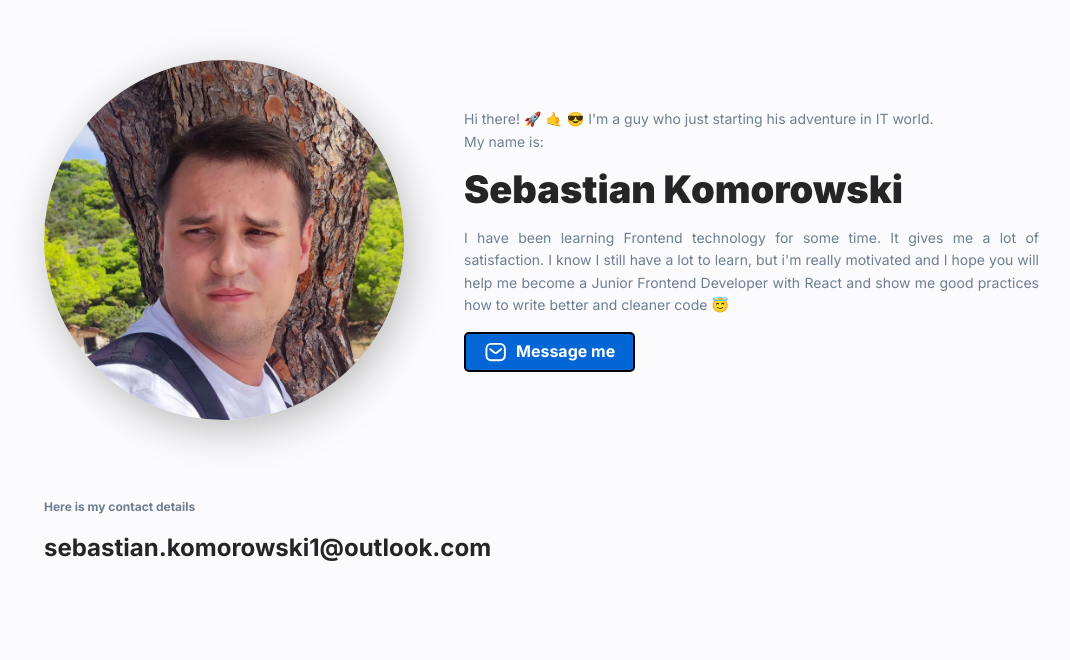
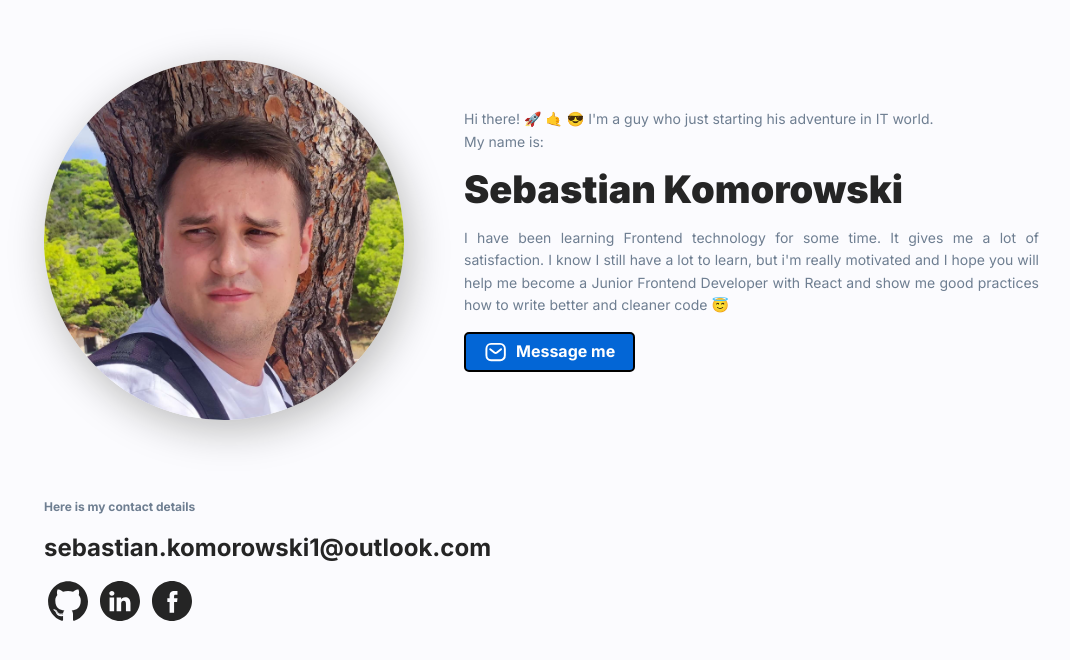
Before and after one commit to carterstorm/my-personal-homepage, a React (Create React App) app: page /#/aboutMe in a window 1280 px wide. Shown: the top 660 px of the page, without its empty margins (26-1096 px from the left). Built offline with nearby package versions, Linux system fonts and the light colour scheme.

Commit message:
added Social to Footer

```diff
--- a/src/common/Footer/index.js
+++ b/src/common/Footer/index.js
@@ -1,4 +1,5 @@
 import { email } from "../../commonValues";
+import { Social } from "./Social";
 import {
     Address,
     ContactHeading,
@@ -22,5 +23,6 @@ export const Footer = () => (
                 </Email>
             </div>
         </Address>
+        <Social />
     </Wrapper>
 );
```
